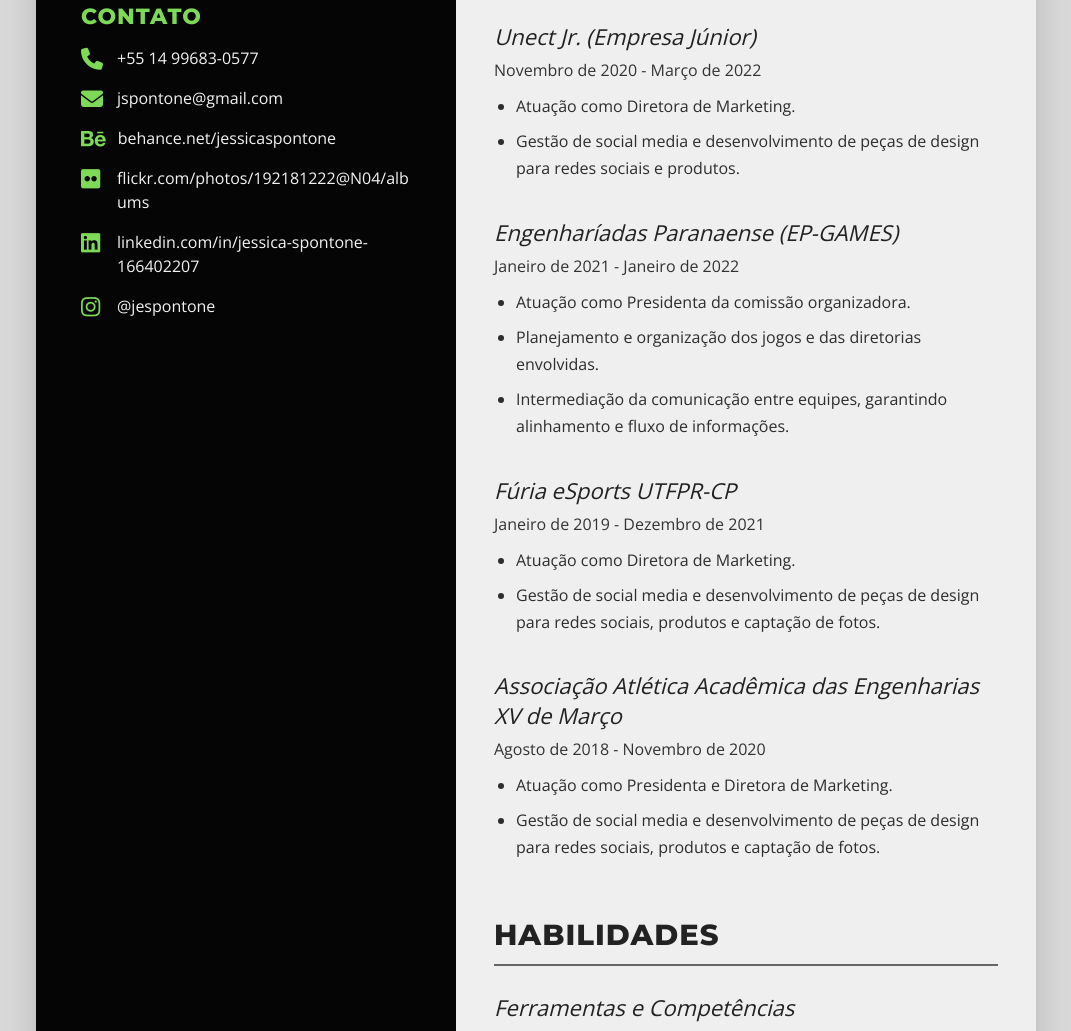
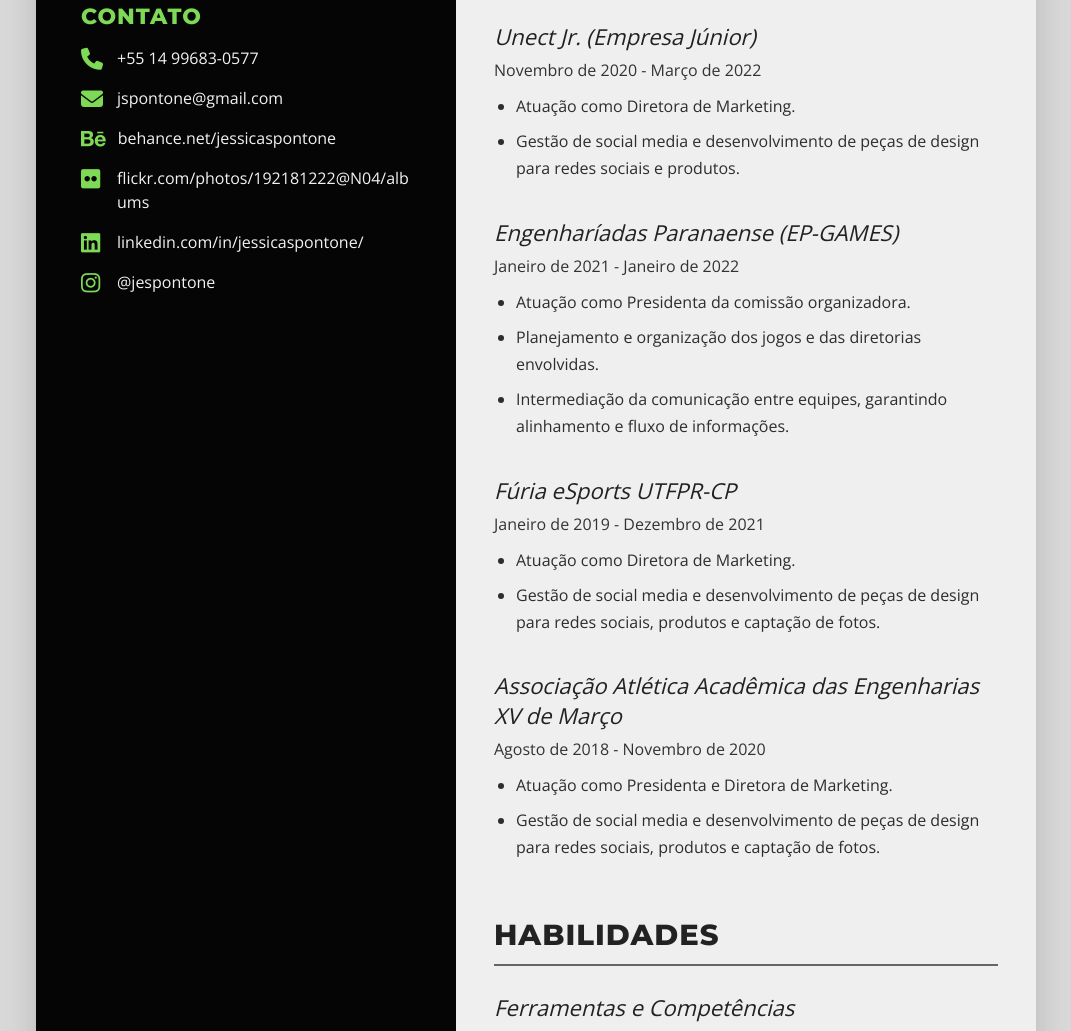
Before and after one commit to lucacoxta11/Jehlup-bonita-curriculo, a plain HTML site: page index.html in a window 1280 px wide. Shown: the part 1180-2211 px from the top of the page, without its empty margins (104-1175 px from the left). Drawn offline with nearby package versions, Linux system fonts and the light colour scheme.

Commit message:
Update index.html

```diff
--- a/index.html
+++ b/index.html
@@ -93,7 +93,7 @@
           <i class="fa-brands fa-linkedin"></i>
           <p>
             <a href="https://www.linkedin.com/in/jessicaspontone/" target="_blank">
-              linkedin.com/in/jessica-spontone-166402207
+                linkedin.com/in/jessicaspontone/
             </a>
           </p>
         </div>
```
